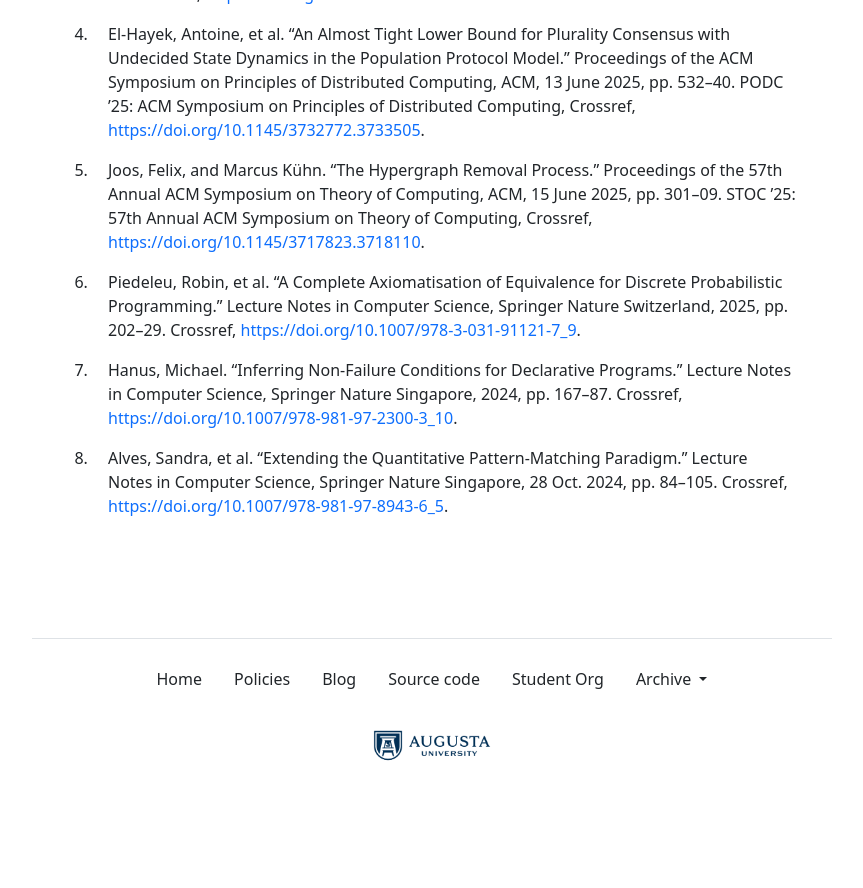
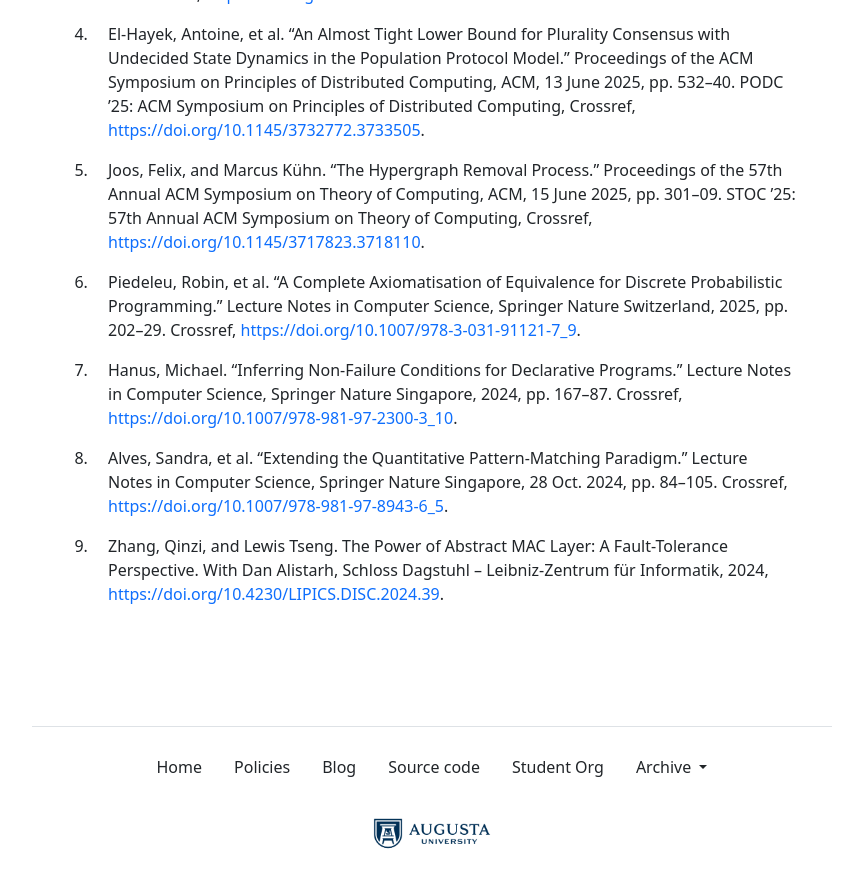
Before and after one commit to the-au-forml-lab/plgroup, a Jekyll site: the page built from docs/index.md, in a window 1280 px wide and 900 px high, scrolled down 1919 px. Shown: the top 888 px of the window, without its empty margins (208-1071 px from the left). Built offline with Jekyll 4.4.1, drawn with Linux system fonts in a browser that asks for light colours; before the commit the page ends 2731 px from its top, so only the background shows below that; some of the changed text lies outside the part shown.

Commit message:
[create-pull-request] automated change

```diff
--- a/data/history.txt
+++ b/data/history.txt
@@ -55,3 +55,4 @@
 10.1007/978-3-031-91121-7_9
 10.1007/978-981-97-2300-3_10
 10.1007/978-981-97-8943-6_5
+10.4230/LIPICS.DISC.2024.39
--- a/docs/index.md
+++ b/docs/index.md
@@ -40,7 +40,7 @@ organization.
 | 8.  | October 10   | _Fall pause_           |                  |
 | 9.  | October 17   | Inferring Non-failure Conditions for Declarative Programs.    | UH227 (Fishbowl) |
 | 10. | October 24   | Extending the Quantitative Pattern-Matching Paradigm.    | UH314 |
-| 11. | October 31   | 🎃 Paper 09 discussion | UH227 (Fishbowl) |
+| 11. | October 31   | 🎃 The Power of Abstract MAC Layer: A Fault-Tolerance Perspective. | UH227 (Fishbowl) |
 | 12. | November 7   | Paper 10 discussion    | UH227 (Fishbowl) |
 | 13. | November 22  | Awards Gala            | UH227 (Fishbowl) |
 
--- a/docs/papers.md
+++ b/docs/papers.md
@@ -6,3 +6,4 @@
 1. Piedeleu, Robin, et al. “A Complete Axiomatisation of Equivalence for Discrete Probabilistic Programming.” Lecture Notes in Computer Science, Springer Nature Switzerland, 2025, pp. 202–29. Crossref, <https://doi.org/10.1007/978-3-031-91121-7_9>.
 1. Hanus, Michael. “Inferring Non-Failure Conditions for Declarative Programs.” Lecture Notes in Computer Science, Springer Nature Singapore, 2024, pp. 167–87. Crossref, <https://doi.org/10.1007/978-981-97-2300-3_10>.
 1. Alves, Sandra, et al. “Extending the Quantitative Pattern-Matching Paradigm.” Lecture Notes in Computer Science, Springer Nature Singapore, 28 Oct. 2024, pp. 84–105. Crossref, <https://doi.org/10.1007/978-981-97-8943-6_5>.
+1. Zhang, Qinzi, and Lewis Tseng. The Power of Abstract MAC Layer: A Fault-Tolerance Perspective. With Dan Alistarh, Schloss Dagstuhl – Leibniz-Zentrum für Informatik, 2024, <https://doi.org/10.4230/LIPICS.DISC.2024.39>.
```
